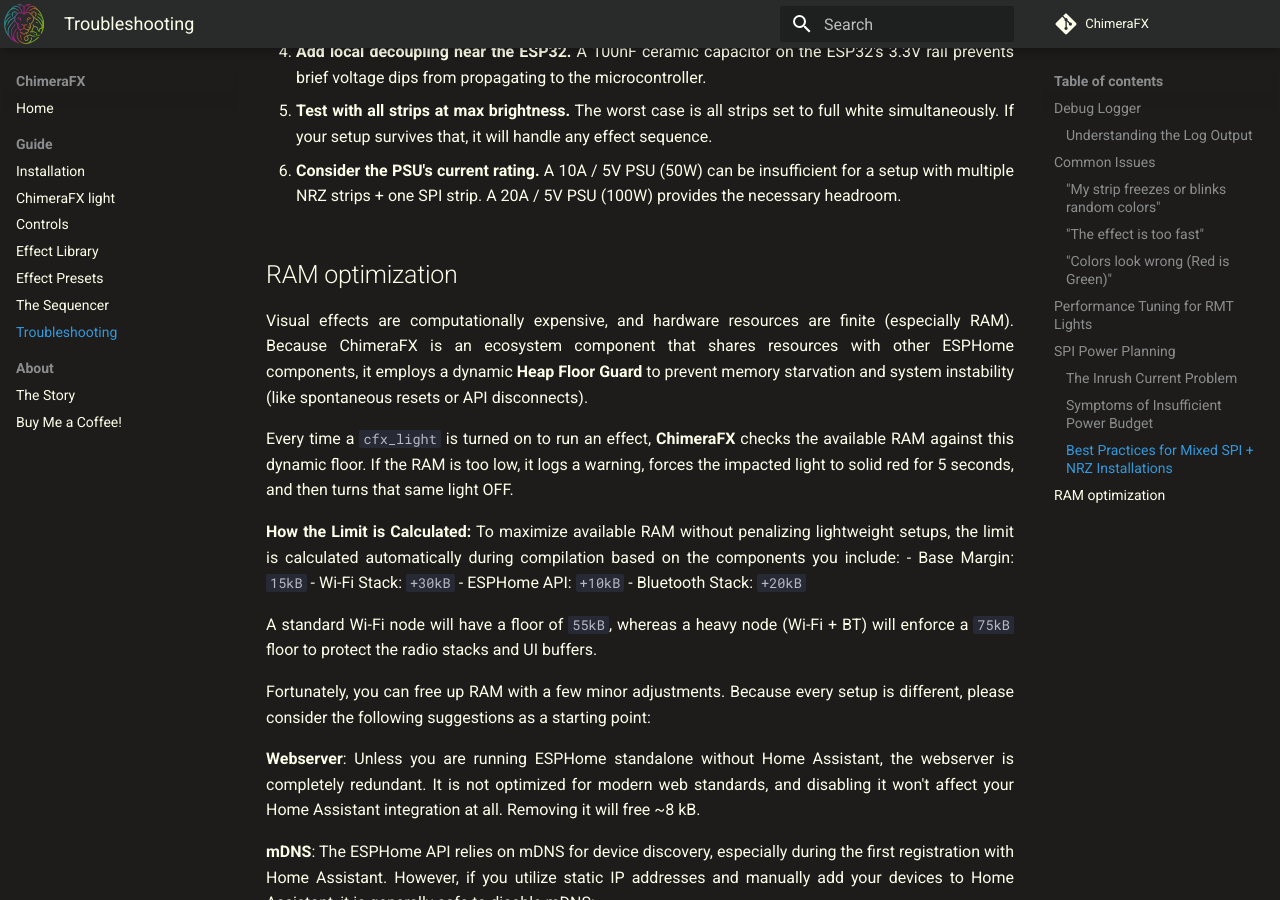
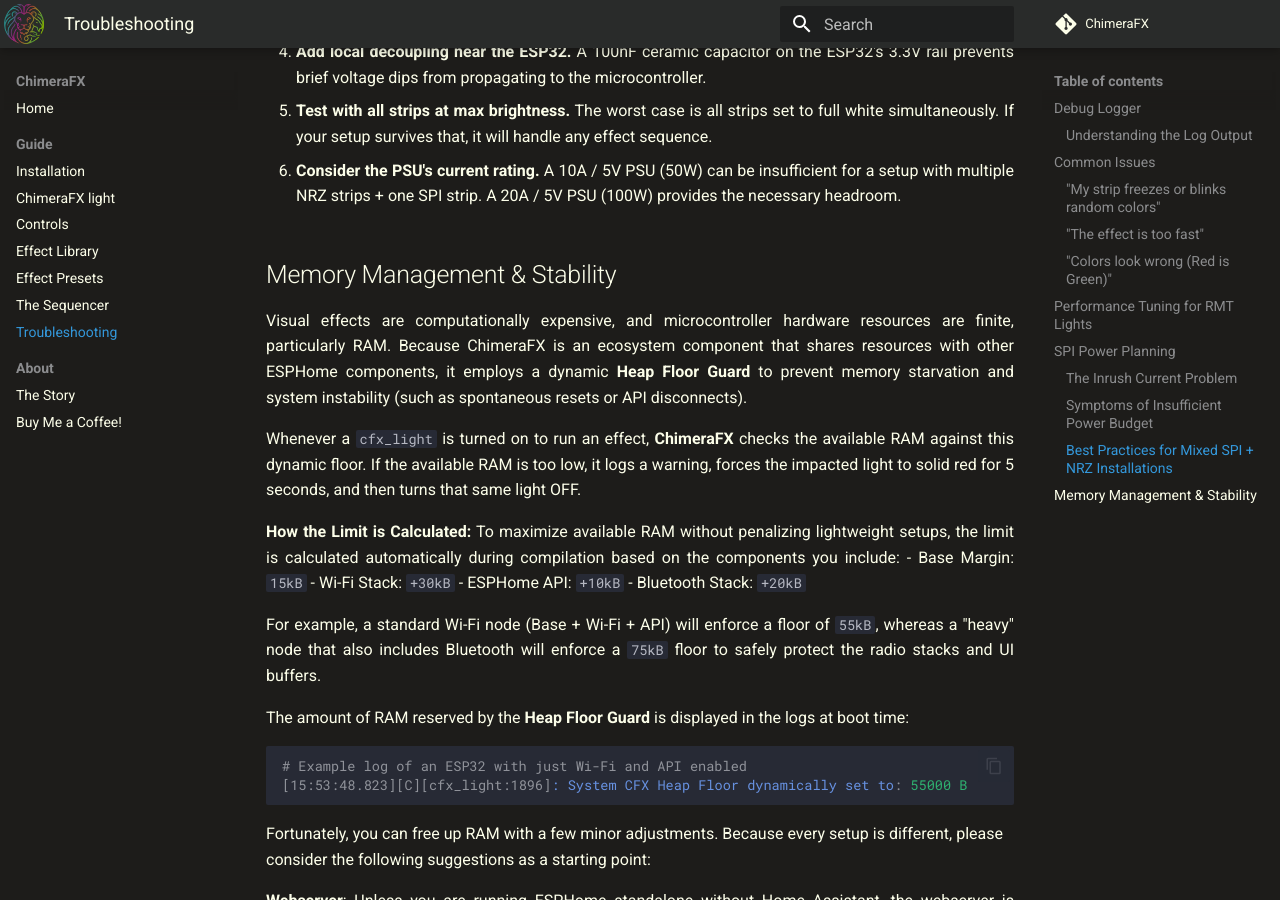
Before and after one commit to effelle/ChimeraFX, an MkDocs documentation site: the page built from docs/Troubleshooting.md, in a window 1280 px wide and 900 px high, scrolled down 3728 px. Built offline with MkDocs 1.6.1 and Material for MkDocs 9.7.7, drawn with Linux system fonts in a browser that asks for light colours; comment, search, counter and statistics services are not loaded.

````diff
--- a/docs/Troubleshooting.md
+++ b/docs/Troubleshooting.md
@@ -106,12 +106,11 @@
 
 6. **Consider the PSU's current rating.** A 10A / 5V PSU (50W) can be insufficient for a setup with multiple NRZ strips + one SPI strip. A 20A / 5V PSU (100W) provides the necessary headroom.
 
-## RAM optimization
+## Memory Management & Stability
 
-Visual effects are computationally expensive, and hardware resources are finite (especially RAM).
-Because ChimeraFX is an ecosystem component that shares resources with other ESPHome components, it employs a dynamic **Heap Floor Guard** to prevent memory starvation and system instability (like spontaneous resets or API disconnects).
+Visual effects are computationally expensive, and microcontroller hardware resources are finite, particularly RAM. Because ChimeraFX is an ecosystem component that shares resources with other ESPHome components, it employs a dynamic **Heap Floor Guard** to prevent memory starvation and system instability (such as spontaneous resets or API disconnects).
 
-Every time a `cfx_light` is turned on to run an effect, **ChimeraFX** checks the available RAM against this dynamic floor. If the RAM is too low, it logs a warning, forces the impacted light to solid red for 5 seconds, and then turns that same light OFF.
+Whenever a `cfx_light` is turned on to run an effect, **ChimeraFX** checks the available RAM against this dynamic floor. If the available RAM is too low, it logs a warning, forces the impacted light to solid red for 5 seconds, and then turns that same light OFF.
 
 **How the Limit is Calculated:**
 To maximize available RAM without penalizing lightweight setups, the limit is calculated automatically during compilation based on the components you include:
@@ -120,8 +119,14 @@
 - ESPHome API: `+10kB`
 - Bluetooth Stack: `+20kB`
 
-A standard Wi-Fi node will have a floor of `55kB`, whereas a heavy node (Wi-Fi + BT) will enforce a `75kB` floor to protect the radio stacks and UI buffers.
+For example, a standard Wi-Fi node (Base + Wi-Fi + API) will enforce a floor of `55kB`, whereas a "heavy" node that also includes Bluetooth will enforce a `75kB` floor to safely protect the radio stacks and UI buffers.
 
+The amount of RAM reserved by the **Heap Floor Guard** is displayed in the logs at boot time:
+
+```yaml
+# Example log of an ESP32 with just Wi-Fi and API enabled
+[15:53:48.823][C][cfx_light:1896]: System CFX Heap Floor dynamically set to: 55000 B
+```
 Fortunately, you can free up RAM with a few minor adjustments. Because every setup is different, please consider the following suggestions as a starting point:
 
 **Webserver**: Unless you are running ESPHome standalone without Home Assistant, the webserver is completely redundant. It is not optimized for modern web standards, and disabling it won't affect your Home Assistant integration at all. Removing it will free ~8 kB.
````
Also changed, not shown: 2 other files.
